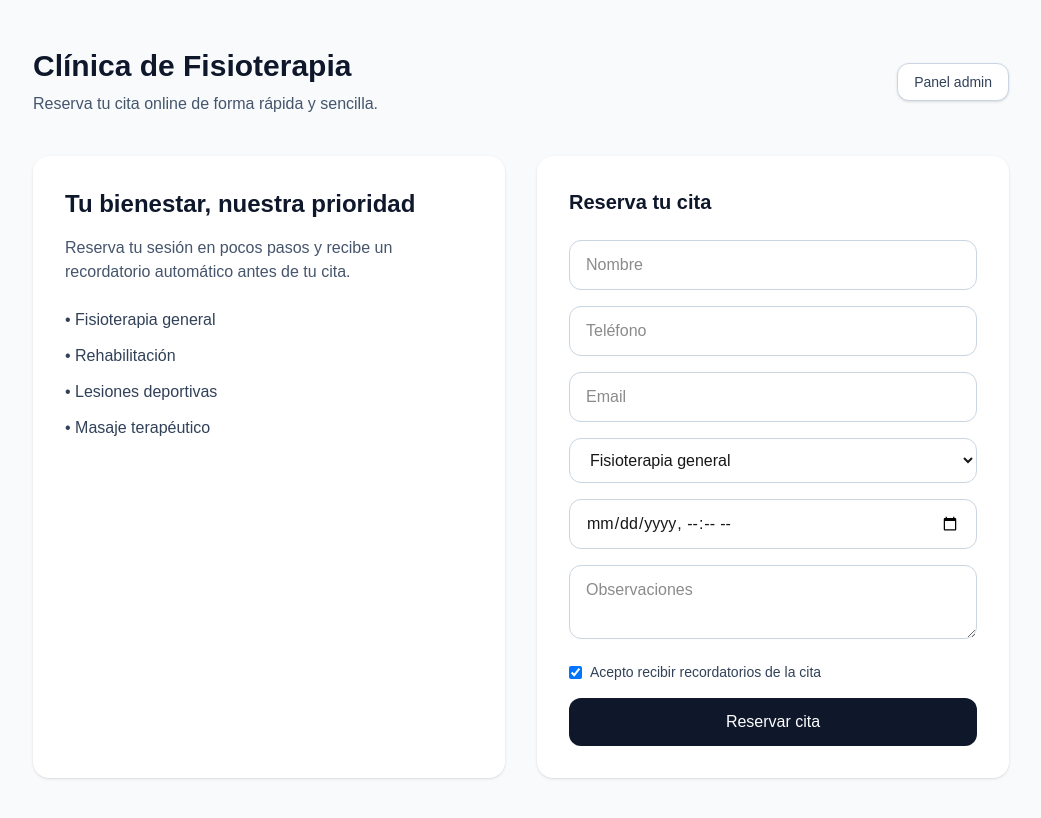
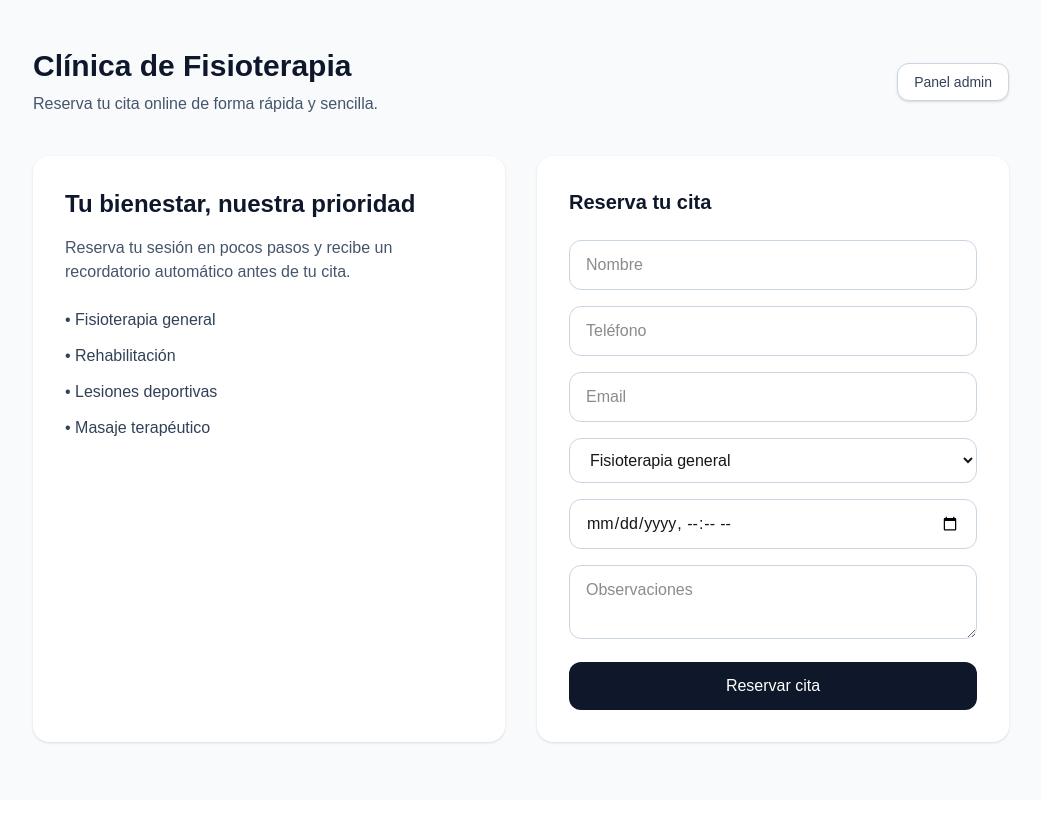
Before and after one commit to danniel7979/fisio-clinic, a Next.js app: page / in a window 1280 px wide. Shown: the top 818 px of the page, without its empty margins (119-1160 px from the left). Built offline with nearby package versions, Linux system fonts and the light colour scheme.

Commit message:
elimina whatsapp y deja solo SMS

```diff
--- a/app/api/appointments/route.ts
+++ b/app/api/appointments/route.ts
@@ -110,7 +110,6 @@ export async function POST(req: Request) {
       service,
       appointmentAt,
       notes,
-      whatsappOptIn,
     } = parsed.data;
 
     const appointmentDate = new Date(appointmentAt);
@@ -130,7 +129,7 @@ export async function POST(req: Request) {
       where: {
         appointmentAt: appointmentDate,
         reminderStatus: {
-          not: "CANCELLED",
+          not: "CANCELADO",
         },
       },
     });
@@ -150,7 +149,6 @@ export async function POST(req: Request) {
         service,
         appointmentAt: appointmentDate,
         notes: notes || null,
-        whatsappOptIn: Boolean(whatsappOptIn),
       },
     });
 
--- a/app/api/reminders/route.ts
+++ b/app/api/reminders/route.ts
@@ -49,7 +49,7 @@ export async function POST(req: Request) {
           gte: start,
           lte: end,
         },
-        reminderStatus: "PENDING",
+        reminderStatus: "PENDIENTE",
       },
       orderBy: {
         appointmentAt: "asc",
@@ -71,7 +71,7 @@ export async function POST(req: Request) {
         await prisma.appointment.update({
           where: { id: appointment.id },
           data: {
-            reminderStatus: "SENT",
+            reminderStatus: "ENVIADA",
             reminderSentAt: new Date(),
           },
         });
@@ -83,7 +83,7 @@ export async function POST(req: Request) {
         await prisma.appointment.update({
           where: { id: appointment.id },
           data: {
-            reminderStatus: "FAILED",
+            reminderStatus: "FALLIDA",
           },
         });
 
--- a/app/page.tsx
+++ b/app/page.tsx
@@ -122,7 +122,6 @@ export default function HomePage() {
     service: "Fisioterapia general",
     appointmentAt: "",
     notes: "",
-    whatsappOptIn: true,
   });
 
   const [message, setMessage] = useState("");
@@ -154,7 +153,6 @@ export default function HomePage() {
       service: "Fisioterapia general",
       appointmentAt: "",
       notes: "",
-      whatsappOptIn: true,
     });
   }
 
@@ -257,16 +255,6 @@ export default function HomePage() {
                 onChange={(e) => setForm({ ...form, notes: e.target.value })}
               />
 
-              <label className="flex items-center gap-2 text-sm text-slate-700">
-                <input
-                  type="checkbox"
-                  checked={form.whatsappOptIn}
-                  onChange={(e) =>
-                    setForm({ ...form, whatsappOptIn: e.target.checked })
-                  }
-                />
-                Acepto recibir recordatorios de la cita
-              </label>
 
               <button
                 type="submit"
```
Also changed, not shown: 1 other file (tests, documents, lock files or other folders).
